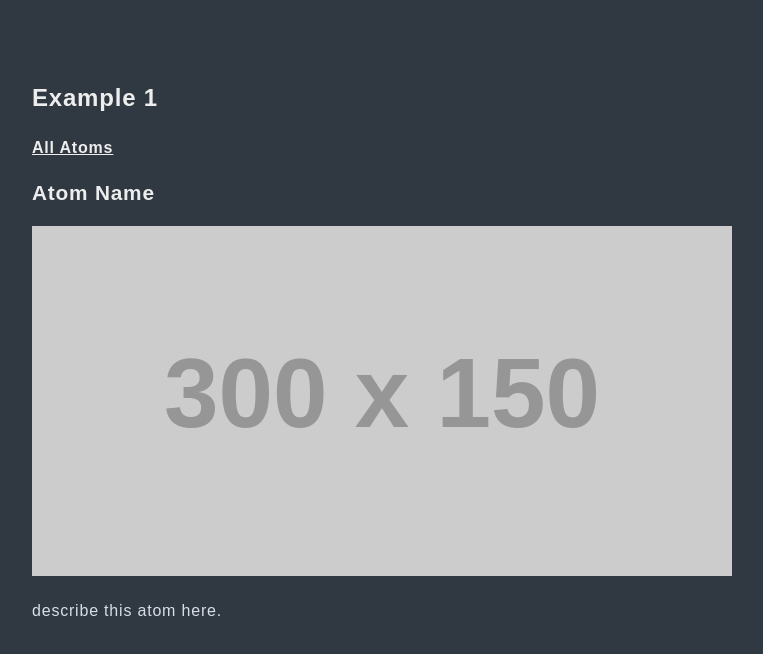
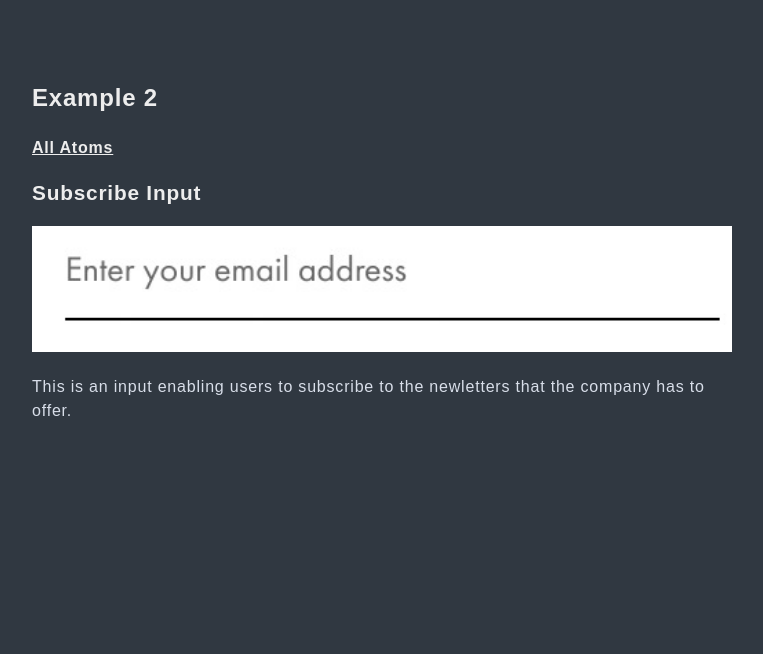
Before and after one commit to kairavishah2001/gra_494, a plain HTML site: page atoms/example-7.html in a window 1280 px wide. Shown: the whole page, without its empty margins (258-1021 px from the left). Drawn offline with Linux system fonts and the light colour scheme; placeholder pictures from the web are drawn by us.

Commit message:
atom 7 completed

```diff
--- a/atoms/example-7.html
+++ b/atoms/example-7.html
@@ -12,13 +12,13 @@
 <!-- Body -->
 <body>
   <section class="main">
-    <h1>Example 1</h1>
+    <h1>Example 2</h1>
     <p><a href="index.html">All Atoms</a></p>
     <div>
-      <h2>Atom Name</h2>
-      <img src="https://via.placeholder.com/300x150" alt="">
+      <h2>Subscribe Input</h2>
+      <img src="../Atom-7.jpeg" alt="atom_7">
       <p class="description">
-        describe this atom here.
+        This is an input enabling users to subscribe to the newletters that the company has to offer.
       </p>
     </div>
   </section>
```
